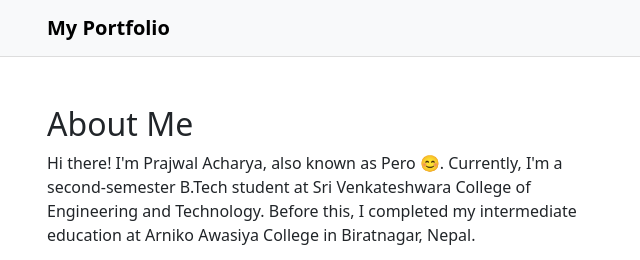
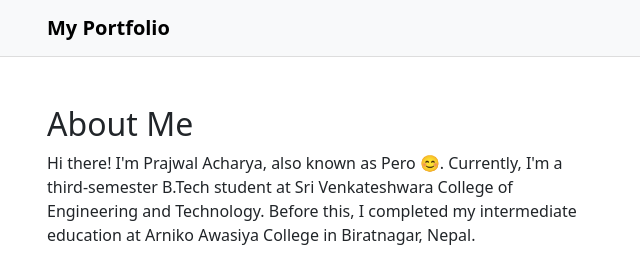
Before and after one commit to meprajwal/Personal-Portfolio-Website, a plain HTML site: page index.html in a window 1280 px wide. Shown: the top 260 px of the page, 35-675 px from the left. Drawn offline with nearby package versions, Linux system fonts and the light colour scheme.

Commit message:
Update index.html

```diff
--- a/index.html
+++ b/index.html
@@ -47,7 +47,7 @@
             <div class="row">
                 <div class="col-md-6">
                     <h2>About Me</h2>
-                    <p>Hi there! I'm Prajwal Acharya, also known as Pero 😊. Currently, I'm a second-semester B.Tech
+                    <p>Hi there! I'm Prajwal Acharya, also known as Pero 😊. Currently, I'm a third-semester B.Tech
                         student at Sri Venkateshwara College of Engineering and Technology. Before this, I completed my
                         intermediate education at Arniko Awasiya College in Biratnagar, Nepal.</p>
                     <p>I have a strong interest in web development, particularly in back-end technologies. I've been
```
